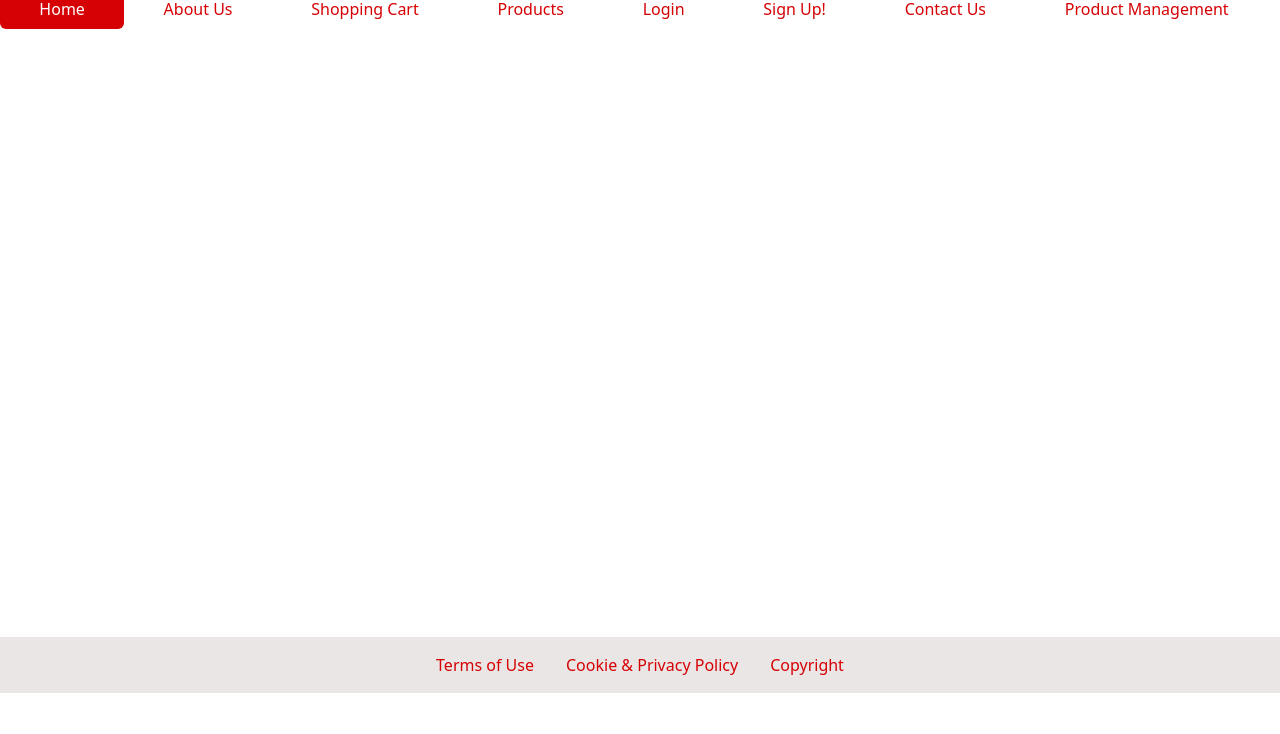
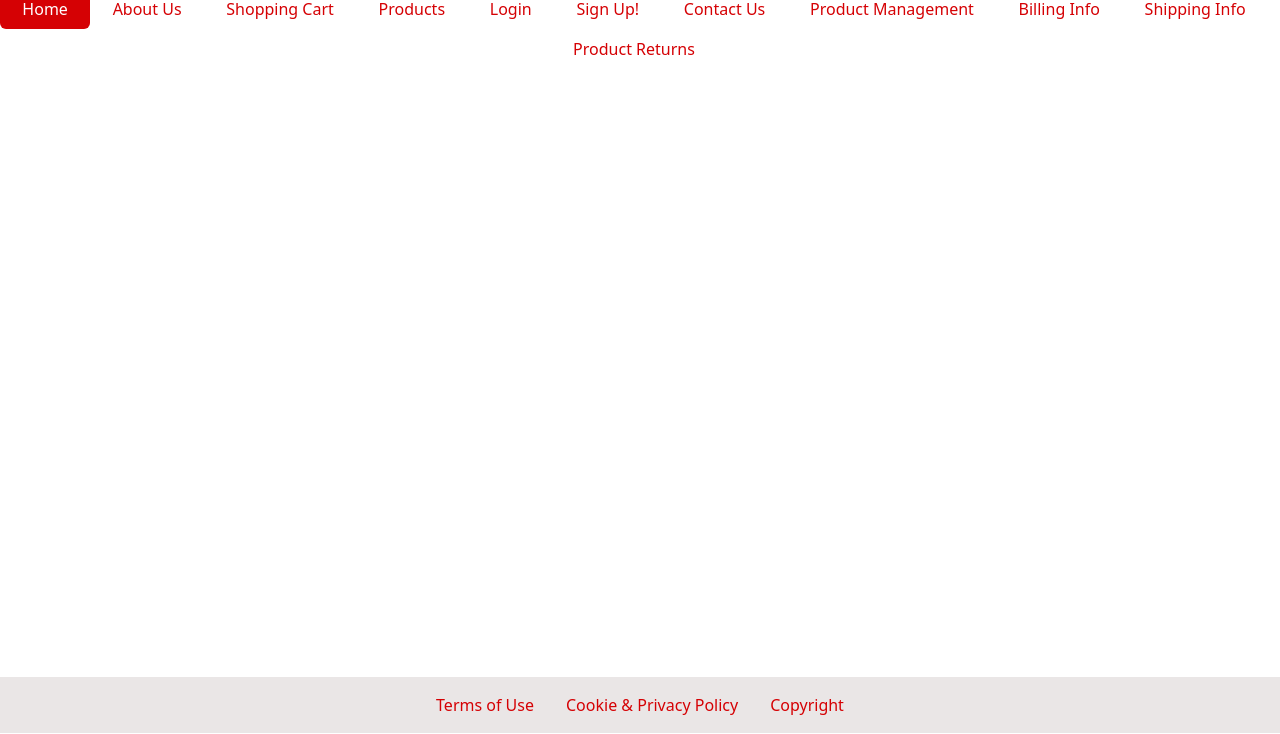
Before and after one commit to JVN5446/IST_256_Final_Group_Project, a plain HTML site: page index.html in a window 1280 px wide. Shown: the part 66-800 px from the top of the page. Drawn offline with nearby package versions, Linux system fonts and the light colour scheme.

Commit message:
updated index.html

```diff
--- a/index.html
+++ b/index.html
@@ -122,6 +122,15 @@
           <li class="nav-item">
             <a class="nav-link" href="productManagement.html">Product Management</a>
           </li>
+          <li class="nav-item">
+            <a class="nav-link" href="billingInfo.html">Billing Info</a>
+          </li>
+          <li class="nav-item">
+            <a class="nav-link" href="shippingInfo.html">Shipping Info</a>
+          </li>
+          <li class="nav-item">
+            <a class="nav-link" href="productReturns.html">Product Returns</a>
+          </li>
         </ul>
       </div>
       <div class="row" id="content-row" style="min-height: 76vh;">
```
